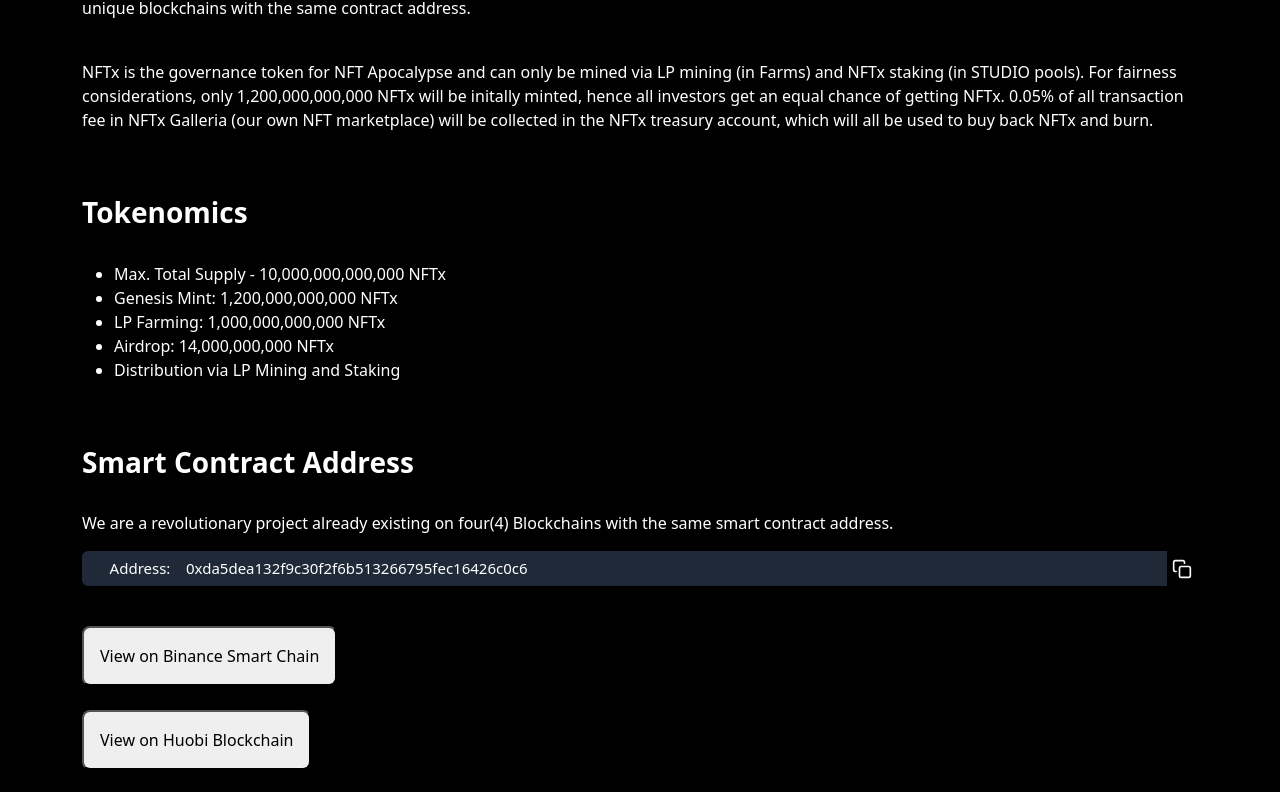
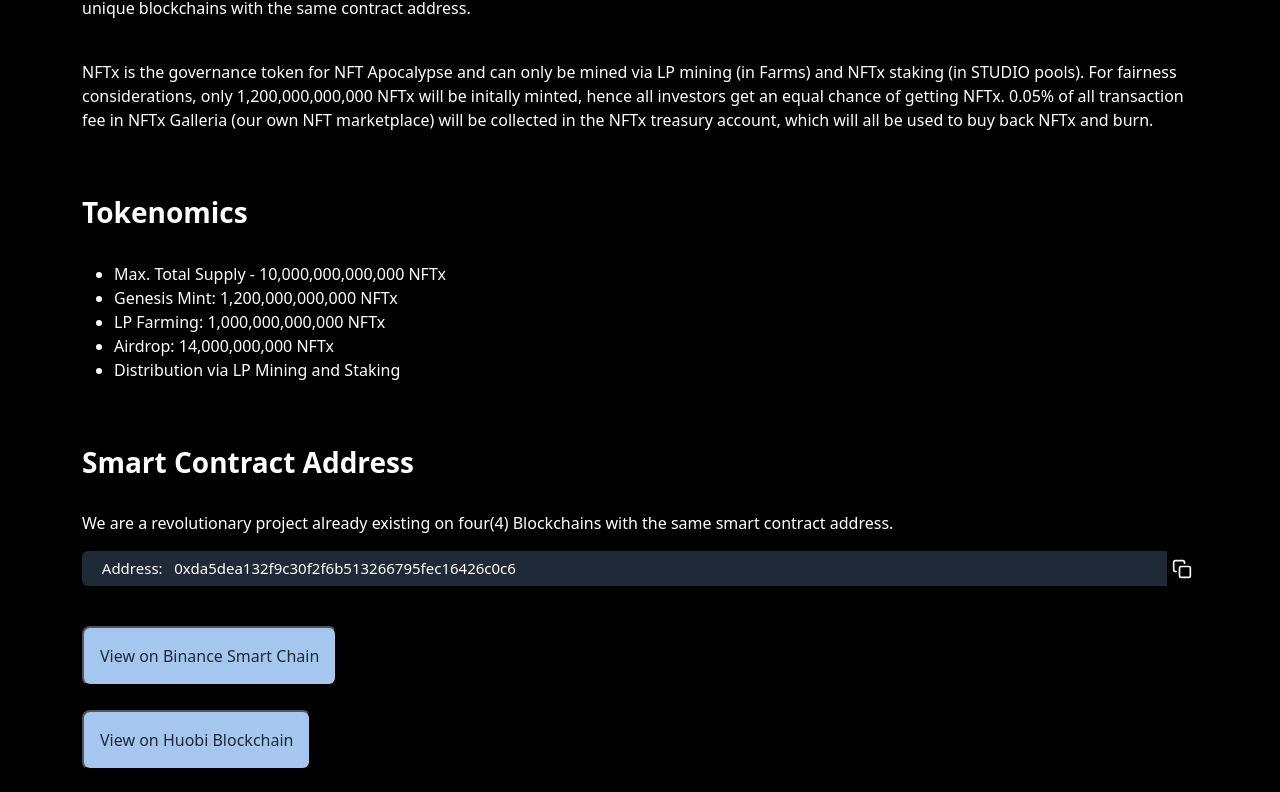
Before and after one commit to alphadevking/nft-x, a React (Create React App) app: page / in a window 1280 px wide. Shown: the part 2000-2792 px from the top of the page. Built offline with nearby package versions, Linux system fonts and the light colour scheme.

Commit message:
New commit

```diff
--- a/src/App.css
+++ b/src/App.css
@@ -6,7 +6,16 @@
   background-color: black;
 }
 
+.btn-normal{
+  transition: all .3s;
+  background-color: #a5c6ee;
+  color: #1f2937;
+}
 
+.btn-normal:hover{
+  transition: all .3s;
+  background-color: #c6defd;
+}
 /* .App-logo {
   height: 40vmin;
   pointer-events: none;
--- a/src/Components/NavArea.js
+++ b/src/Components/NavArea.js
@@ -15,7 +15,7 @@
 
   return (
     <>
-      <Navbar variant="dark" className='position-fixed w-100 fixed-top' style={{backgroundColor: 'black'}}>
+      <Navbar variant="" className='bg-real-dark position-fixed w-100 fixed-top'>
 
         <Container fluid>
 
@@ -28,7 +28,7 @@
               height="60"
               className="d-inline-block rounded-5"
             />{' '}
-            <row style={{fontWeight: `bold`}}>NFT Apocalypse</row>
+            <row className='text-white' style={{fontWeight: `bold`}}>NFT Apocalypse</row>
           </Navbar.Brand>
 
           <Navbar.Brand className=''>
--- a/src/Components/SmartContractAddress.js
+++ b/src/Components/SmartContractAddress.js
@@ -7,6 +7,18 @@
 import { Button } from 'react-bootstrap';
 
 function SmartContractAddress() {
+
+    const val = '0xda5dea132f9c30f2f6b513266795fec16426c0c6'
+
+    function copy() {
+
+        /* Copy the text inside the text field */
+        navigator.clipboard.writeText(val);
+
+        /* Alert the copied text */
+        alert("Copied!    " + val);
+      }
+
   return (
     <div>
 
@@ -23,34 +35,34 @@
 
                     <InputGroup className="mb-3">
 
-                        <Form.Control className='text-white border-0'
-                        value="    Address:    0xda5dea132f9c30f2f6b513266795fec16426c0c6" style={{fontSize: `15px`, backgroundColor:` #1f2937`}}/>
-                        <button className='text-light bg-real-dark rounded-5 border-0 mt-1'><FiCopy className='mb-1' style={{fontSize: `20px`}}/></button>
+                        <Form.Control id="myInput" className='text-white border-0'
+                        value={'  Address:   ' + val} style={{fontSize: `15px`, backgroundColor:` #1f2937`}}/>
+                        <button onClick={() => copy()} className='text-light bg-real-dark rounded-5 border-0 mt-1'><FiCopy className='mb-1' style={{fontSize: `20px`}}/></button>
 
                     </InputGroup>
 
                 </div>
 
                 <div>
-                    <button className='p-3 rounded-3'>
+                    <button className='p-3 rounded-3 btn-normal'>
                         View on Binance Smart Chain
                     </button>
                 </div>
 
                 <div>
-                    <button className='p-3 rounded-3'>
+                    <button className='p-3 rounded-3 btn-normal'>
                         View on Huobi Blockchain
                     </button>
                 </div>
 
                 <div>
-                    <button className='p-3 rounded-3'>
+                    <button className='p-3 rounded-3 btn-normal'>
                         View on xDai MainNet
                     </button>
                 </div>
 
                 <div>
-                    <button className='p-3 rounded-3'>
+                    <button className='p-3 rounded-3 btn-normal'>
                         View on Fantom Opera(FTM)
                     </button>
                 </div>
```
